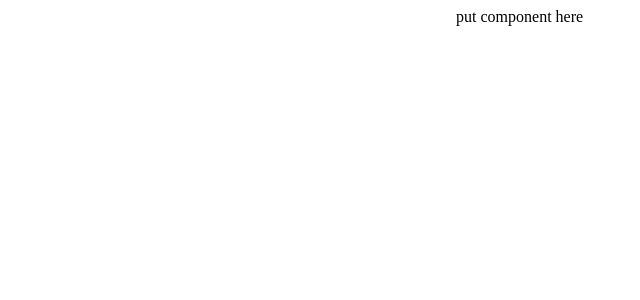
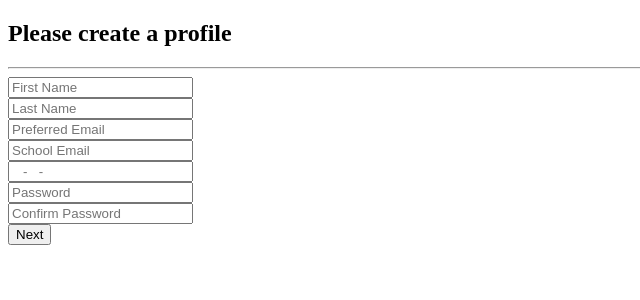
Before and after one commit to mohona17/SubleaseSearch, a React (Create React App) app in the folder client/: page /SubleaserForm in a window 1280 px wide. Shown: the top 300 px of the page, without its empty margins (0-640 px from the left). Built offline with nearby package versions, Linux system fonts and the light colour scheme.

Commit message:
General forms done

```diff
--- /dev/null
+++ b/client/src/components/Forms/General.js
@@ -0,0 +1,133 @@
+import React from 'react';
+import { Link } from 'react-router-dom';
+import './Forms.css';
+
+class General extends React.Component {
+    constructor(props) {
+        super(props);
+
+        this.state = {
+            firstName: '',
+            lastName: '',
+            preferredEmail: '',
+            schoolEmail: '',
+            phoneNumber: '',
+            password: '',
+            passwordConfirmation: '',
+        };
+
+        this.onTextboxChangeFirstName = this.onTextboxChangeFirstName.bind(this);
+        this.onTextboxChangeLastName = this.onTextboxChangeLastName.bind(this);
+        this.onTextboxChangePreferredEmail = this.onTextboxChangePreferredEmail.bind(this);
+        this.onTextboxChangeSchoolEmail = this.onTextboxChangeSchoolEmail.bind(this);
+        this.onTextboxChangePhoneNumber = this.onTextboxChangePhoneNumber.bind(this);
+        this.onTextboxChangepassword = this.onTextboxChangePassword.bind(this);
+        this.onTextboxChangeConfirmedpassword = this.onTextboxChangeConfirmedPassword.bind(this);
+    }
+
+    onTextboxChangeFirstName(event) {
+        this.setState({
+            firstName: event.target.value,
+        });
+    }
+    onTextboxChangeLastName(event) {
+        this.setState({
+            lastName: event.target.value,
+        });
+    }
+    onTextboxChangePreferredEmail(event) {
+        this.setState({
+            preferredEmail: event.target.value,
+        });
+    }
+    onTextboxChangeSchoolEmail(event) {
+        this.setState({
+            schoolEmail: event.target.value,
+        });
+    }
+    onTextboxChangePhoneNumber(event) {
+        this.setState({
+            phoneNumber: event.target.value,
+        });
+    }
+    onTextboxChangePassword(event) {
+        this.setState({
+            password: event.target.value,
+        });
+    }
+    onTextboxChangeConfirmedPassword(event) {
+        this.setState({
+            passwordConfirmation: event.target.value,
+        });
+    }
+
+    render() {
+        if (this.props.currentStep !== 1) {
+            return null
+        }
+
+        const {
+            firstName,
+            lastName,
+            preferredEmail,
+            schoolEmail,
+            phoneNumber,
+            password,
+            passwordConfirmation
+        } = this.state;
+        return (
+            <div>
+                <h2>Please create a profile</h2>
+                <hr></hr>
+                <input
+                    type="name"
+                    placeholder="First Name"
+                    value={firstName}
+                    onChange={this.onTextboxChangeFirstName}
+                ></input><br />
+                <input
+                    type="name"
+                    placeholder="Last Name"
+                    value={lastName}
+                    onChange={this.onTextboxChangeLastName}
+                ></input><br />
+                <input
+                    type="email"
+                    placeholder="Preferred Email"
+                    value={preferredEmail}
+                    onChange={this.onTextboxChangePreferredEmail}
+                ></input><br />
+                <input
+                    type="email"
+                    placeholder="School Email"
+                    value={schoolEmail}
+                    onChange={this.onTextboxChangeSchoolEmail}
+                ></input><br />
+                <input
+                    type="tel"
+                    placeholder="   -   -    "
+                    pattern="[0-9]{3}-[0-9]{3}-[0-9]{4}"
+                    value={phoneNumber}
+                    onChange={this.onTextboxChangePhoneNumber}
+                ></input><br />
+                <input
+                    type="password"
+                    placeholder="Password"
+                    value={password}
+                    onChange={this.onTextboxChangePassword}
+                ></input><br />
+                <input
+                    type="password"
+                    placeholder="Confirm Password"
+                    value={passwordConfirmation}
+                    onChange={this.onTextboxChangeConfirmedPassword}
+                ></input><br />
+
+                <button onClick={this.props.action}> Next </button>
+
+            </div>
+        )
+    };
+}
+
+export default General;
--- /dev/null
+++ b/client/src/components/Forms/RentalTerm.js
@@ -0,0 +1,61 @@
+import React from 'react';
+import { Link } from 'react-router-dom';
+import './Forms.css';
+
+class RentalTerm extends React.Component {
+    constructor(props) {
+        super(props);
+
+        this.state = {
+            startDate: '',
+            endDate: '',
+        }
+
+        this.onTextboxChangeStartDate = this.onTextboxChangeStartDate.bind(this);
+        this.onTextboxChangeEndDate = this.onTextboxChangeEndDate.bind(this);
+    }
+
+    onTextboxChangeStartDate(event) {
+        this.setState({
+            startDate: event.target.value,
+        });
+    }
+    onTextboxChangeEndDate(event) {
+        this.setState({
+            endDate: event.target.value,
+        });
+    }
+
+    render() {
+        if (this.props.currentStep !== 2) {
+            return null
+        }
+
+        const {
+            startDate,
+            endDate,
+        } = this.state;
+        return (
+            <div>
+                <h2>Choose a Rental Term</h2>
+                <hr></hr>
+                <input
+                    type="date"
+                    placeholder="MM/DD/YYYY"
+                    value={startDate}
+                    onChange={this.onTextboxChangeFirstName}
+                ></input><br />
+                <input
+                    type="date"
+                    placeholder="MM/DD/YYYY"
+                    value={endDate}
+                    onChange={this.onTextboxChangeLastName}
+                ></input><br />
+                <button onClick={this.props.action}> Next </button>
+
+            </div>
+        )
+    };
+}
+
+export default RentalTerm;
--- a/client/src/views/Form/SubleaserForm.js
+++ b/client/src/views/Form/SubleaserForm.js
@@ -1,13 +1,40 @@
 import React from 'react';
 import logo from '../../assets/logo.svg';
 import './Form.css';
+import General from '../../components/Forms/General';
+import RentalTerm from '../../components/Forms/RentalTerm';
 
-function SubleaserForm() {
-    return (
-        <div className="App">
-            <p>put component here</p>
-        </div>
-    );
+
+class SubleaserForm extends React.Component {
+    constructor(props) {
+        super(props);
+        this.state = {
+            currentStep: 1,
+        };
+
+        this.updateStep = this.updateStep.bind(this);
+    }
+
+    componentDidMount() {
+        this.setState({ step: 1 })
+    }
+
+    // This method will be sent to the child component
+    updateStep() {
+        let step = this.state.currentStep;
+        this.setState({
+            currentStep: step + 1,
+        });
+    }
+
+    render() {
+
+        return (
+            <div>
+                <General currentStep={this.state.currentStep} action={this.updateStep}></General>
+                <RentalTerm currentStep={this.state.currentStep} action={this.updateStep}></RentalTerm>
+            </div>
+        )
+    };
 }
-
 export default SubleaserForm;
--- a/client/src/views/Form/SubtenantForm.js
+++ b/client/src/views/Form/SubtenantForm.js
@@ -1,13 +1,40 @@
 import React from 'react';
 import logo from '../../assets/logo.svg';
 import './Form.css';
+import General from '../../components/Forms/General';
+import RentalTerm from '../../components/Forms/RentalTerm';
 
-function SubtenantForm() {
-    return (
-        <div className="App">
-            <p>put component here</p>
-        </div>
-    );
+
+class SubtenantForm extends React.Component {
+    constructor(props) {
+        super(props);
+        this.state = {
+            currentStep: 1,
+        };
+
+        this.updateStep = this.updateStep.bind(this);
+    }
+
+    componentDidMount() {
+        this.setState({ step: 1 })
+    }
+
+    // This method will be sent to the child component
+    updateStep() {
+        let step = this.state.currentStep;
+        this.setState({
+            currentStep: step + 1,
+        });
+    }
+
+    render() {
+
+        return (
+            <div>
+                <General currentStep={this.state.currentStep} action={this.updateStep}></General>
+                <RentalTerm currentStep={this.state.currentStep} action={this.updateStep}></RentalTerm>
+            </div>
+        )
+    };
 }
-
 export default SubtenantForm;
--- a/client/src/views/Home/Home.js
+++ b/client/src/views/Home/Home.js
@@ -11,10 +11,10 @@ function Home() {
                 <p>
                     I am looking to...
                 </p>
-                <a href="/form">
+                <a href="/SubleaserForm">
                     Rent out my apartment
                 </a>
-                <a href="/form">
+                <a href="/SubtenantForm">
                     Find a temporary apartment
                 </a>
 
```
Also changed, not shown: client/src/components/Forms/Forms.css (added).
